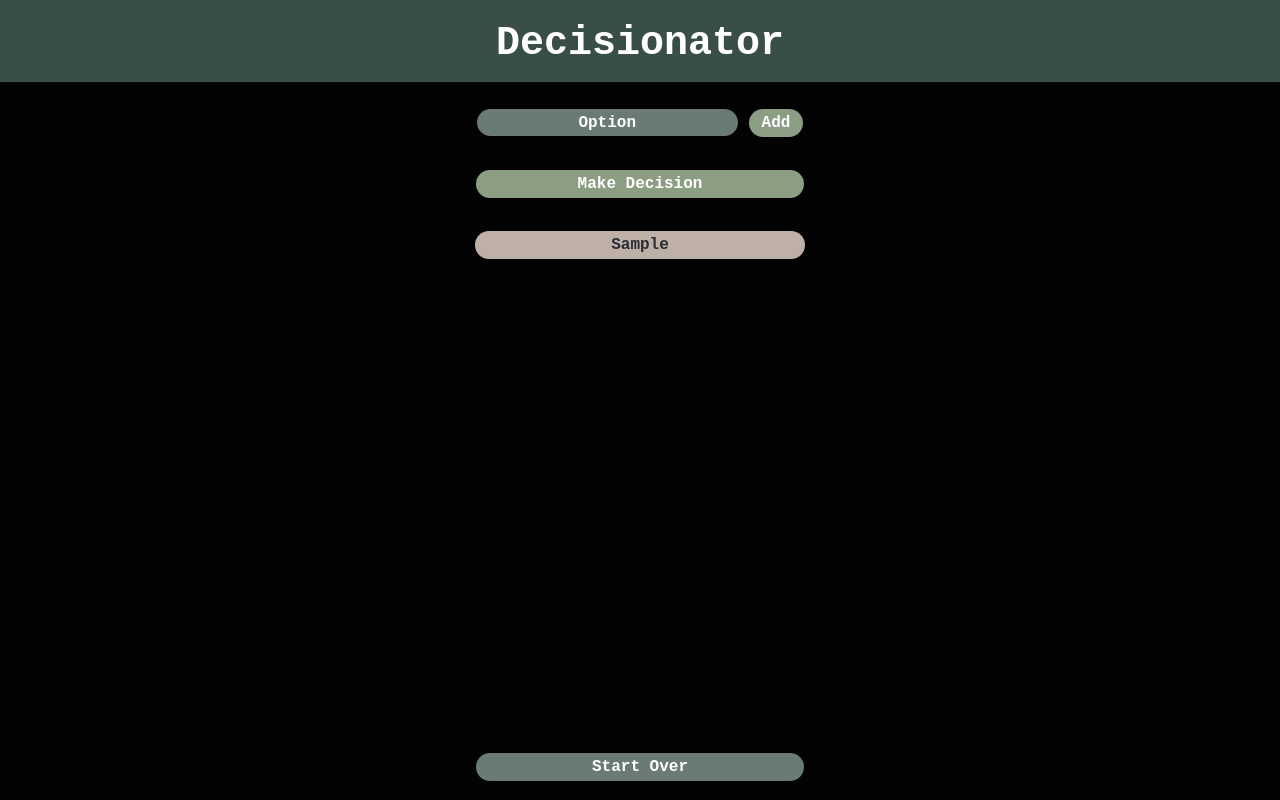
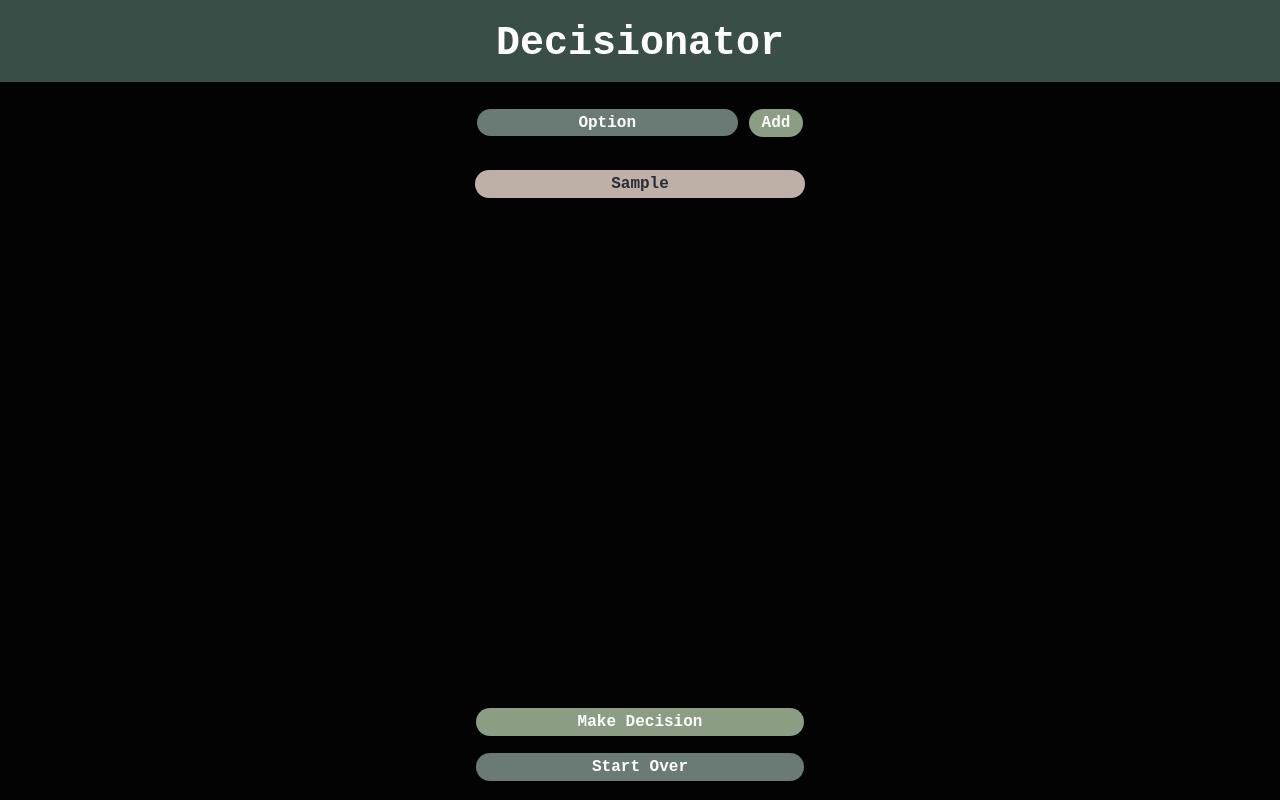
Before and after one commit to hayleyw7/decisionator, a React (Create React App) app: page / in a window 1280 px wide. Both pictures are taken after typing "Sample" into the empty fields and a click on the button "Add". Built offline with nearby package versions, Linux system fonts and the light colour scheme.

Commit message:
Move decision btn

```diff
--- a/src/components/App/App.js
+++ b/src/components/App/App.js
@@ -41,8 +41,8 @@ export class App extends Component {
       <div className="App">
         <h1>Decisionator</h1>
         <Form addIdea={this.addIdea} />
+        <Ideas ideas={this.state.ideas} />
         {this.state.ideas.length > 0 && <DecisionButton makeDecision={this.makeDecision} />}
-        <Ideas ideas={this.state.ideas} />
       </div>
     );
   }
--- a/src/components/DecisionButton/DecisionButton.css
+++ b/src/components/DecisionButton/DecisionButton.css
@@ -2,6 +2,11 @@
   border-bottom: .5rem #040303 solid;
   padding-bottom: .1rem;
   margin-bottom: 1rem;
+}
+
+.decision-button {
+  bottom: 4rem;
+  position: fixed;
 }
 
 .start-over-button {
@@ -20,7 +25,7 @@
   width: 100%; */
 
   background: #040303;
-    /* background: white; */
+  /* background: white; */
   bottom: 0;
   display: flex;
   flex-direction: row;
@@ -30,5 +35,5 @@
   width: 100%;
   bottom: 0;
   position: fixed;
-  height: 3rem;
+  height: 6.2rem;
 }
--- a/src/components/DecisionButton/DecisionButton.js
+++ b/src/components/DecisionButton/DecisionButton.js
@@ -22,6 +22,8 @@ class DecisionButton extends Component {
     return (
       <div className='button-container'>
 
+        <div className='footer'>
+
         <button
           className='decision-button'
           onClick={e => this.handleClick(e)}
@@ -29,7 +31,6 @@ class DecisionButton extends Component {
           Make Decision
         </button>
 
-        <div className='footer'>
           <button
             className='start-over-button'
             onClick={e => this.startOver(e)}
--- a/src/components/Ideas/Ideas.css
+++ b/src/components/Ideas/Ideas.css
@@ -1,3 +1,7 @@
 .addOptions {
   font-weight: bold;
 }
+
+.cards {
+  margin-bottom: 6rem;
+}
```
